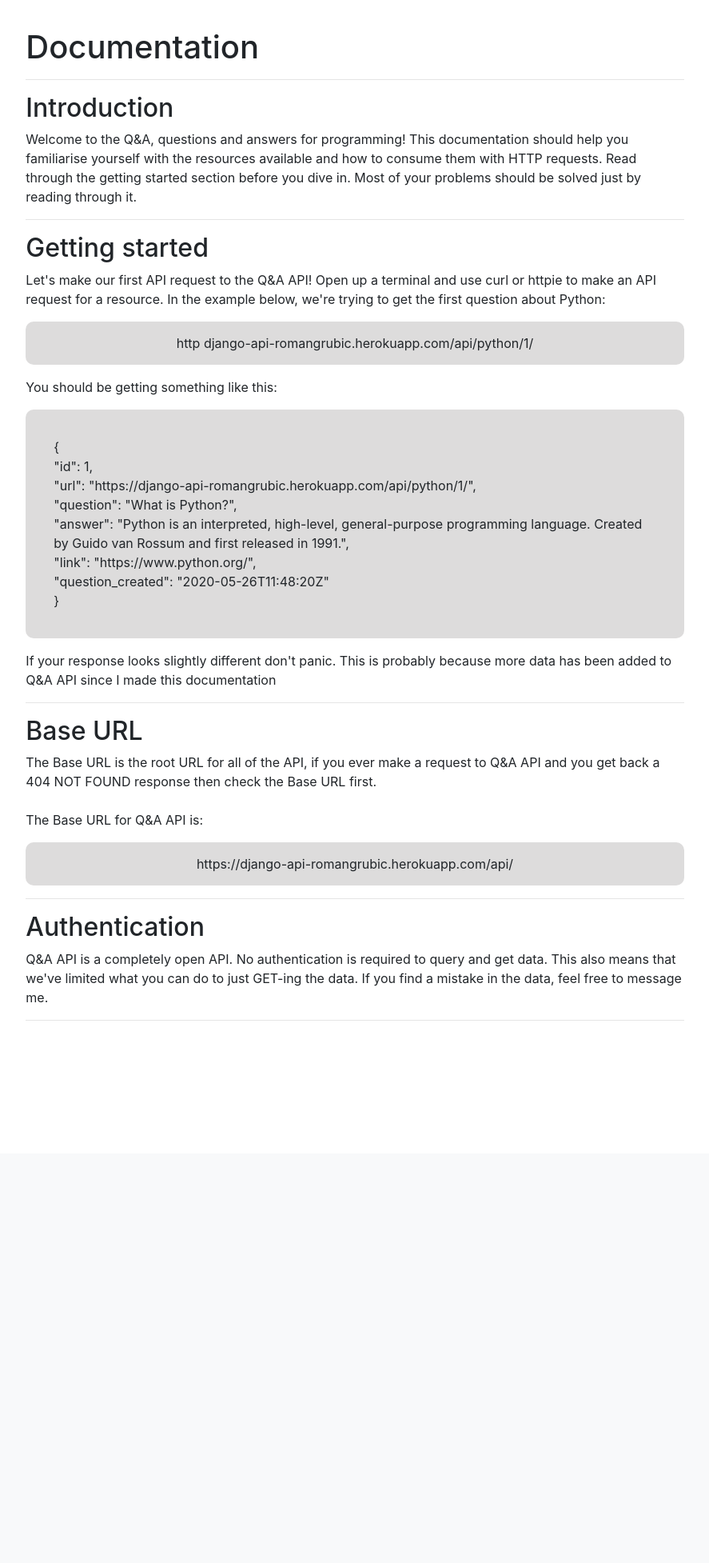
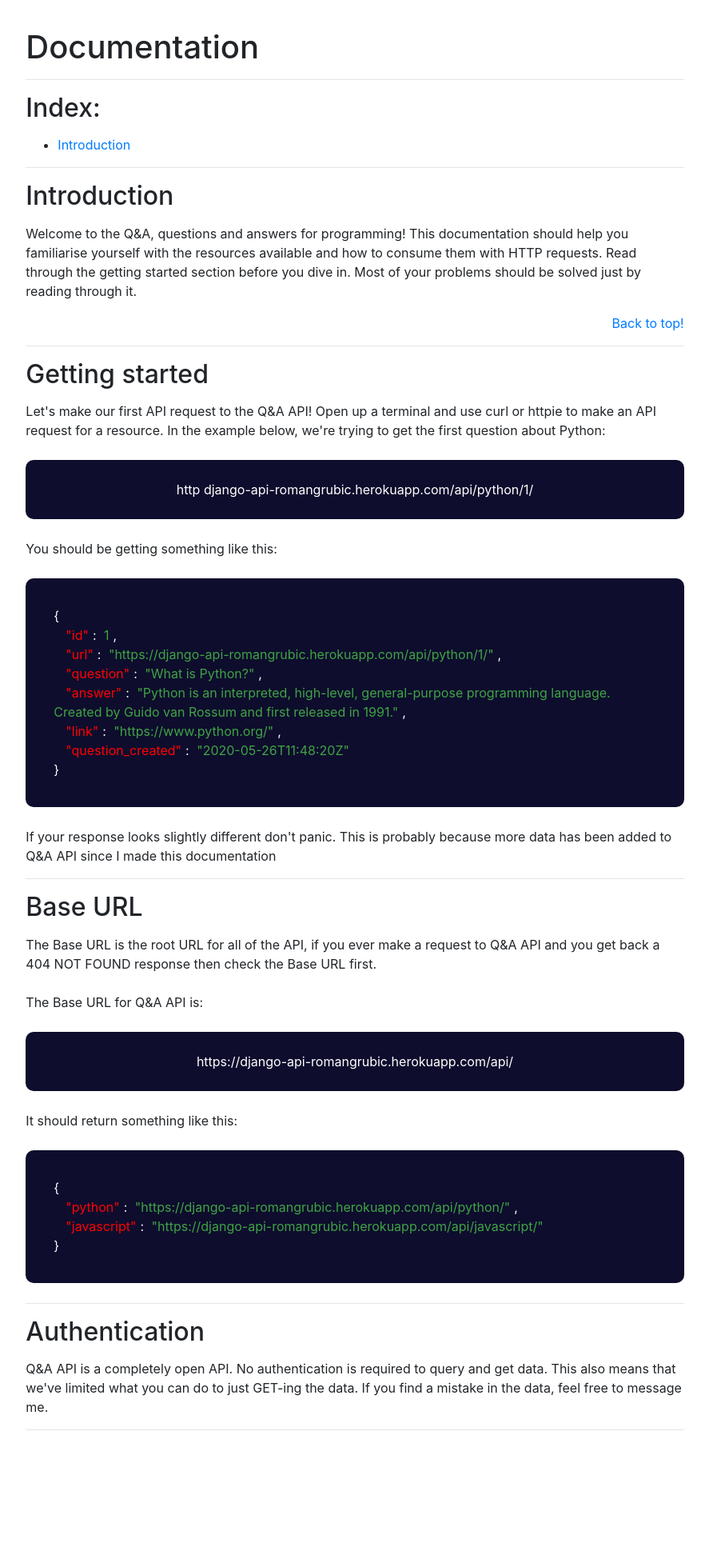
Before and after one commit to romangrubic/django-rest-api, a Django app: page /documentation/ in a window 1280 px wide. Shown: the part 56-2010 px from the top of the page at 80% size, without its empty margins (196-1083 px from the left). Before the commit the page ends 1332 px from the top, so only its background shows below. Run offline with Django 3.2, Linux system fonts and the light colour scheme; parts of the project's set-up code (start-up, migrations or seed data) failed here and were passed over; some libraries are stand-ins or nearby versions.

Commit message:
Adding and styling Documentation page.

```diff
--- a/static/css/main.css
+++ b/static/css/main.css
@@ -1,6 +1,9 @@
 *{
     margin:0;
     box-sizing: border-box;
+}
+html {
+  scroll-behavior: smooth;
 }
 #navbar{
     padding: 10px;
@@ -13,6 +16,7 @@ ul{
 }
 body{
     background-color: white;
+
 }
 .jumbotron{
     background-color: white;
@@ -32,14 +36,35 @@ body{
     padding-top: 35px;
     padding-bottom: 150px;
 }
+.main-content > h2 {
+    margin: 15px 0;
+}
 .request{
-    padding: 15px;
+    padding: 25px;
     text-align: center;
-    background-color: rgb(221, 220, 220);
+    color: white;
+    background-color: rgba(2, 0, 34, 0.95);
     border-radius: 10px;
+    margin:25px 0;
 }
 .request-json{
     padding: 35px;
-    background-color: rgb(221, 220, 220);
+    background-color: rgb(2, 0, 34, 0.95);
+    color: white;
     border-radius: 10px;
+    margin: 25px 0;
 }
+.text-red{
+    padding: 0 5px 0 15px;
+    color: red;
+}
+.text-green{
+    padding: 0 5px;
+    color: rgba(72, 192, 72, 0.842)
+}
+.main-content > ul > li > a:hover{
+    text-decoration: none;
+}
+.back-to-top:hover{
+    text-decoration: none;
+}
--- a/templates/documentation.html
+++ b/templates/documentation.html
@@ -7,27 +7,35 @@
 		<div class="col-md-8 main-content">
 			<h1>Documentation</h1>
 			<hr>
-			<h2>Introduction</h2>
+            <h2 id="index">Index:</h2>
+            <ul>
+                <li><a href="#introduction">Introduction</a></li>
+            </ul>
+            <hr>
+			<h2 id="introduction">Introduction</h2>
 			<p>Welcome to the Q&A, questions and answers for programming! This documentation should help you
 				familiarise yourself with the resources available and how to consume them with HTTP requests. Read
 				through the
 				getting started section before you dive in. Most of your problems should be solved just by reading
 				through it.</p>
+                <div class="text-right">
+                <a href="#index" class="back-to-top">Back to top!</a>
+                </div>
 			<hr>
 			<h2>Getting started</h2>
 			<p>Let's make our first API request to the Q&A API!
 				Open up a terminal and use curl or httpie to make an API request for a resource. In the example below,
 				we're trying to get
 				the first question about Python:</p>
-			<p class="request">http django-api-romangrubic.herokuapp.com/api/python/1/</p>
+			<p class="request"><span class="text-white">http django-api-romangrubic.herokuapp.com/api/python/1/</span></p>
 			<p>You should be getting something like this:</p>
 			<p class="request-json">{<br>
-    "id": 1,<br>
-"url": "https://django-api-romangrubic.herokuapp.com/api/python/1/",<br>
-"question": "What is Python?",<br>
-"answer": "Python is an interpreted, high-level, general-purpose programming language. Created by Guido van Rossum and first released in 1991.",<br>
-"link": "https://www.python.org/",<br>
-"question_created": "2020-05-26T11:48:20Z"<br>
+    <span class="text-red">"id"</span>: <span class="text-green">1</span>,<br>
+<span class="text-red">"url"</span>: <span class="text-green">"https://django-api-romangrubic.herokuapp.com/api/python/1/"</span>,<br>
+<span class="text-red">"question"</span>: <span class="text-green">"What is Python?"</span>,<br>
+<span class="text-red">"answer"</span>: <span class="text-green">"Python is an interpreted, high-level, general-purpose programming language. Created by Guido van Rossum and first released in 1991."</span>,<br>
+<span class="text-red">"link"</span>: <span class="text-green">"https://www.python.org/"</span>,<br>
+<span class="text-red">"question_created"</span>: <span class="text-green">"2020-05-26T11:48:20Z"</span><br>
 }</p>
 <p>If your response looks slightly different don't panic. This is probably because more data has been added to Q&A API since I made this documentation</p>
 <hr>
@@ -35,8 +43,15 @@
 <p>The Base URL is the root URL for all of the API, if you ever make a request to Q&A API and you get back a 404 NOT FOUND response then check the Base URL first.
 <br>
 <br>
-The Base URL for Q&A API is:</p>
-<p class="request">https://django-api-romangrubic.herokuapp.com/api/</p>
+The Base URL for Q&A API is:</p><span class="text-white"></span>
+<p class="request"><span class="text-white">https://django-api-romangrubic.herokuapp.com/api/</span></p>
+<p>It should return something like this:</p>
+<p class="request-json">
+{<br>
+<span class="text-red">"python"</span>: <span class="text-green">"https://django-api-romangrubic.herokuapp.com/api/python/"</span>,<br>
+<span class="text-red">"javascript"</span>: <span class="text-green">"https://django-api-romangrubic.herokuapp.com/api/javascript/"</span><br>
+}
+</p>
 <hr>
 <h2>Authentication</h2>
 <p>Q&A API is a completely open API. No authentication is required to query and get data. This also means that we've limited what you can
```
